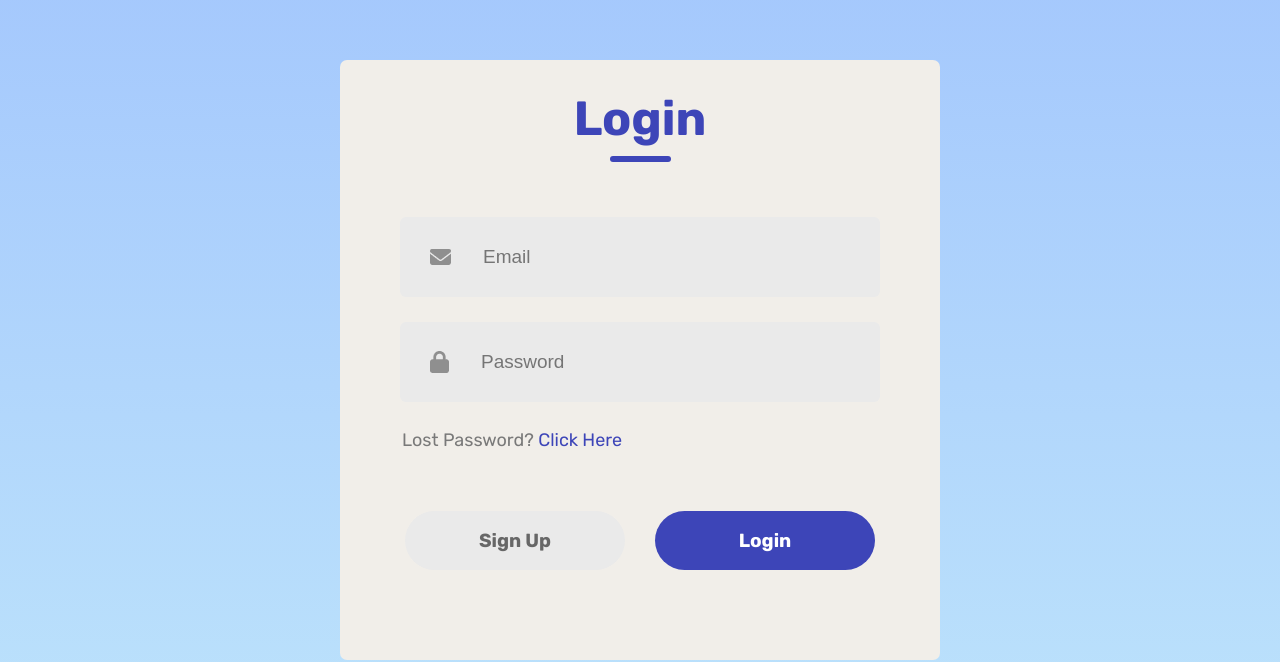
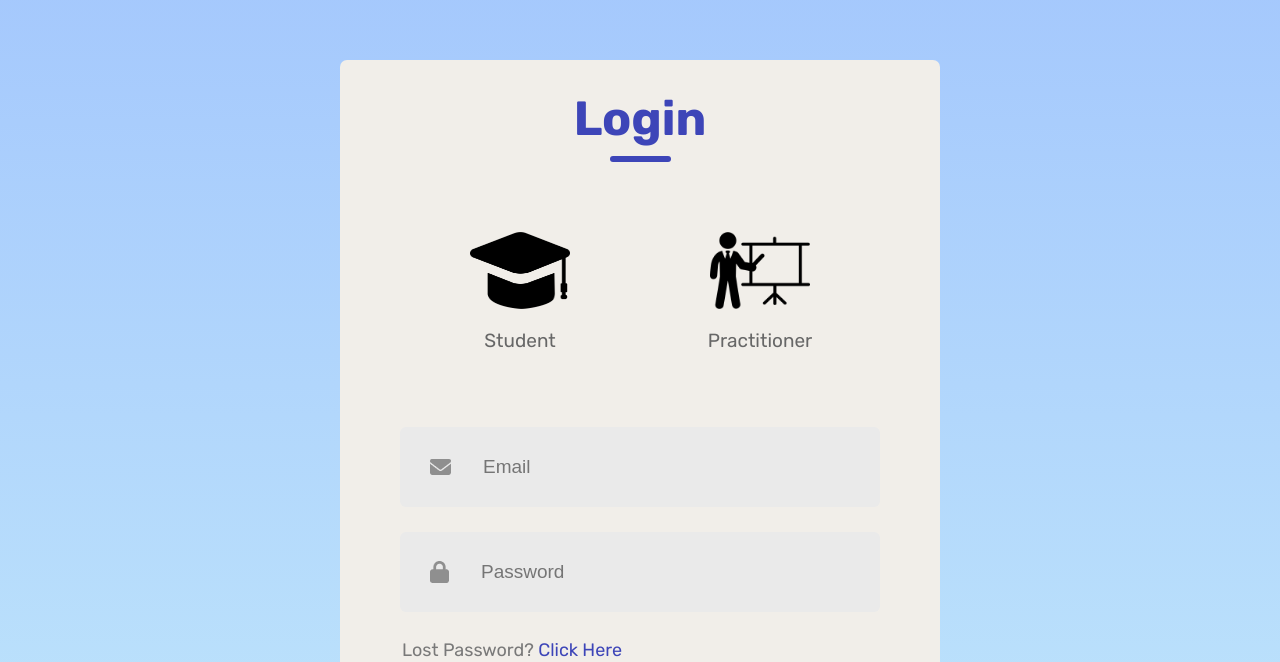
Before and after one commit to EvanCooke/AssessmentQuo-Project, a React (Create React App) app: page / in a window 1280 px wide. Shown: the part 140-802 px from the top of the page. Built offline with nearby package versions, Linux system fonts and the light colour scheme.

Commit message:
Allowed for role switching in the login screen

```diff
--- a/src/Components/LoginSignup/LoginSignup.jsx
+++ b/src/Components/LoginSignup/LoginSignup.jsx
@@ -63,7 +63,7 @@ const LoginSignup = () => {
                 <div className='text'>{action}</div>
                 <div className='underline'></div>
             </div>
-            {action==="Login"?null:<div className='role-selection'>
+            {<div className='role-selection'>
                 <div className={`role ${role === "student" ? "selected" : ""}`} onClick={()=>{setRole("student")}}>
                     <img src={student_icon} alt="" />
                     <div>Student</div>
```
